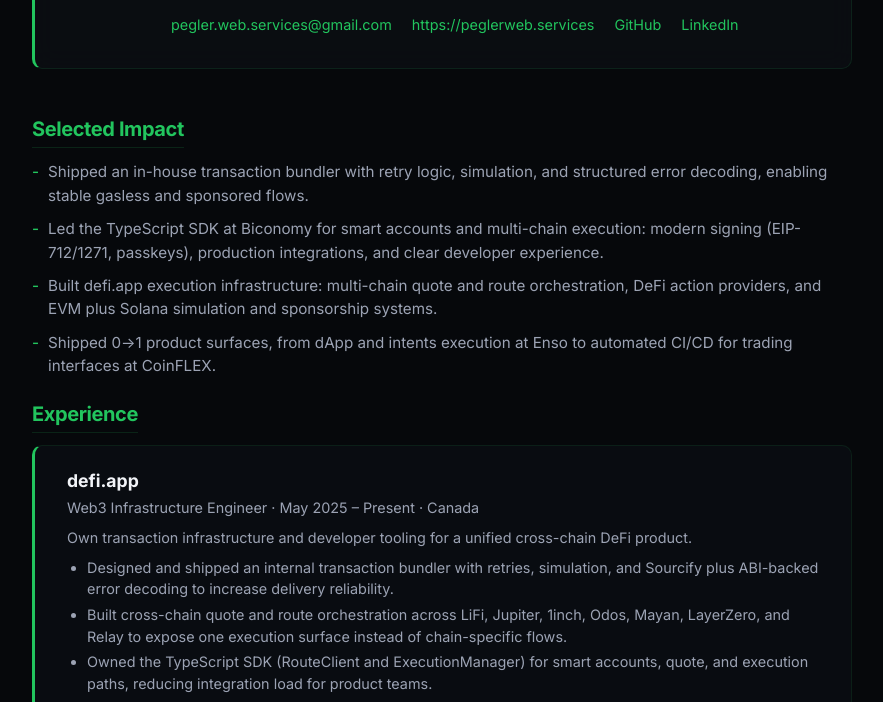
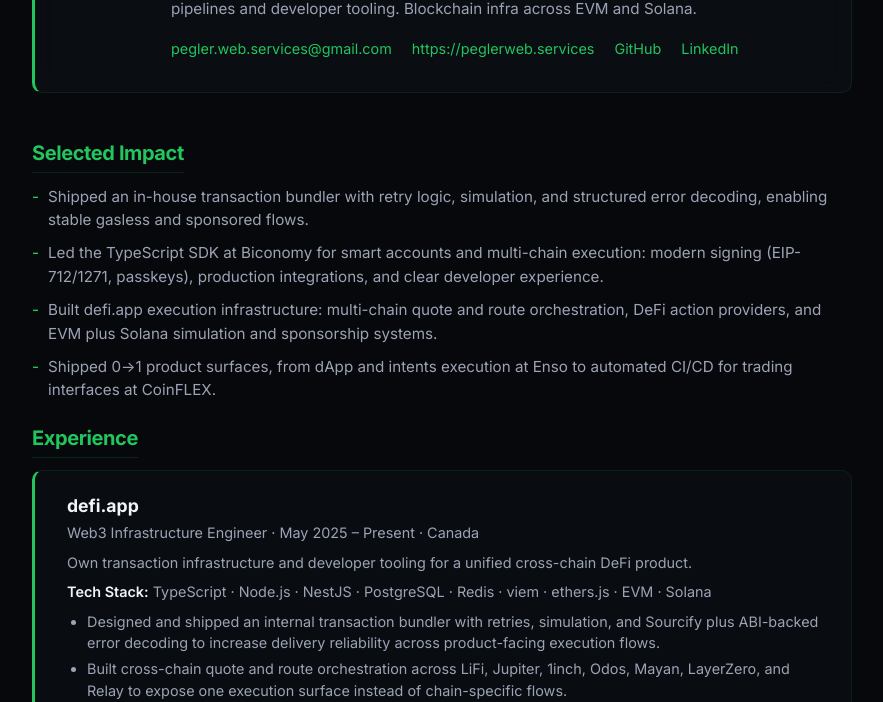
Before and after one commit to joepegler/pegler.web.services, a website: page resume.html in a window 1280 px wide. Shown: the part 416-1118 px from the top of the page, without its empty margins (198-1081 px from the left). Drawn offline with Linux system fonts and the light colour scheme.

Commit message:
chore: reframe as full stack

```diff
--- a/resume.css
+++ b/resume.css
@@ -125,6 +125,7 @@
 .resume-contact,
 .resume-job-meta,
 .resume-job-summary,
+.resume-job-stack,
 .resume-job-highlights,
 .resume-selected-impact-list {
   overflow-wrap: anywhere;
@@ -218,6 +219,18 @@
   color: var(--text-secondary);
   line-height: 1.5;
   margin: 0 0 0.5rem;
+}
+
+.resume-job-stack {
+  font-size: 0.9rem;
+  color: var(--text-secondary);
+  line-height: 1.5;
+  margin: 0 0 0.5rem;
+}
+
+.resume-job-stack strong {
+  color: var(--text-primary);
+  font-weight: 600;
 }
 
 .resume-job-highlights {
@@ -342,6 +355,7 @@
 
   .resume-job-meta,
   .resume-job-summary,
+  .resume-job-stack,
   .resume-selected-impact-list li,
   .resume-job-highlights {
     font-size: 0.85rem;
@@ -449,6 +463,7 @@
   .resume-summary,
   .resume-job-meta,
   .resume-job-summary,
+  .resume-job-stack,
   .resume-selected-impact-list li,
   .resume-job-highlights,
   .resume-skills-list li,
--- a/resume.js
+++ b/resume.js
@@ -198,6 +198,7 @@
       const dateRange = formatDateRange(entry);
       const location = entry.location || "";
       const summary = entry.summary || "";
+      const techStack = Array.isArray(entry.techStack) ? entry.techStack : [];
       const highlights = entry.highlights || [];
 
       html += '<article class="resume-job resume-job-card">';
@@ -208,6 +209,17 @@
       html += `<p class="resume-job-meta">${metaParts.join(" · ")}</p>`;
       if (summary)
         html += `<p class="resume-job-summary">${escapeHtml(summary)}</p>`;
+      if (techStack.length) {
+        const stack = techStack
+          .map(function (item) {
+            return item && item.trim ? item.trim() : String(item);
+          })
+          .filter(Boolean)
+          .map(escapeHtml)
+          .join(" · ");
+        if (stack)
+          html += `<p class="resume-job-stack"><strong>Tech Stack:</strong> ${stack}</p>`;
+      }
       if (highlights.length) {
         html += '<ul class="resume-job-highlights">';
         highlights.forEach(function (h) {
--- a/resume.json
+++ b/resume.json
@@ -1,11 +1,11 @@
 {
   "basics": {
     "name": "Joe Pegler",
-    "label": "Transaction infrastructure · Execution systems · SDKs",
+    "label": "Full-stack engineer · Transaction infrastructure · SDKs",
     "image": "https://avatars3.githubusercontent.com/u/4627587?v=4",
     "email": "pegler.web.services@gmail.com",
     "url": "https://peglerweb.services",
-    "summary": "Infrastructure engineer focused on protocol and transaction systems end to end: SDKs, execution pipelines, developer tooling, backend and integration surfaces. Blockchain infra across EVM and Solana. Used to 0→1 environments and high-ownership roles.",
+    "summary": "Full-stack engineer with production experience across backend, frontend, mobile, and SDK systems, with a current focus on transaction infrastructure and execution. I build from 0 to 1 across product and platform layers, from UI and mobile surfaces to backend pipelines and developer tooling. Blockchain infra across EVM and Solana.",
     "website": "https://peglerweb.services",
     "profiles": [
       { "network": "GitHub", "username": "joepegler", "url": "https://github.com/joepegler" },
@@ -30,11 +30,22 @@
       "isCurrentRole": true,
       "start": { "year": 2025, "month": 5 },
       "end": {},
+      "techStack": [
+        "TypeScript",
+        "Node.js",
+        "NestJS",
+        "PostgreSQL",
+        "Redis",
+        "viem",
+        "ethers.js",
+        "EVM",
+        "Solana"
+      ],
       "summary": "Own transaction infrastructure and developer tooling for a unified cross-chain DeFi product.",
       "highlights": [
-        "Designed and shipped an internal transaction bundler with retries, simulation, and Sourcify plus ABI-backed error decoding to increase delivery reliability.",
+        "Designed and shipped an internal transaction bundler with retries, simulation, and Sourcify plus ABI-backed error decoding to increase delivery reliability across product-facing execution flows.",
         "Built cross-chain quote and route orchestration across LiFi, Jupiter, 1inch, Odos, Mayan, LayerZero, and Relay to expose one execution surface instead of chain-specific flows.",
-        "Owned the TypeScript SDK (RouteClient and ExecutionManager) for smart accounts, quote, and execution paths, reducing integration load for product teams.",
+        "Owned the TypeScript SDK (RouteClient and ExecutionManager) for smart accounts, quote, and execution paths, reducing integration load for frontend and backend product teams.",
         "Delivered EVM plus Solana simulation and sponsorship infrastructure, including Jito-aware validation, enabling sponsored transactions across both ecosystems."
       ]
     },
@@ -50,6 +61,17 @@
       "isCurrentRole": false,
       "start": { "year": 2023, "month": 12 },
       "end": { "year": 2025, "month": 5 },
+      "techStack": [
+        "TypeScript",
+        "Node.js",
+        "Bun",
+        "viem",
+        "Safe",
+        "EIP-712",
+        "EIP-1271",
+        "Passkeys",
+        "Vitest"
+      ],
       "summary": "Owned the core developer SDK for smart accounts and multi-chain execution.",
       "highlights": [
         "Led architecture and API design for the flagship TypeScript SDK used by teams building smart-account and execution products.",
@@ -70,6 +92,15 @@
       "isCurrentRole": false,
       "start": { "year": 2021, "month": 7 },
       "end": { "year": 2023, "month": 11 },
+      "techStack": [
+        "TypeScript",
+        "React",
+        "Node.js",
+        "Graph Protocol",
+        "Solidity",
+        "EVM",
+        "Docker"
+      ],
       "summary": "Led 0 to 1 delivery of Enso's client dApp and execution stack.",
       "highlights": [
         "Owned end-to-end delivery of the primary Ethereum dApp, from frontend experience to backend execution, while requirements and product scope were still moving.",
@@ -89,6 +120,14 @@
       "isCurrentRole": false,
       "start": { "year": 2019, "month": 8 },
       "end": { "year": 2021, "month": 7 },
+      "techStack": [
+        "TypeScript",
+        "React",
+        "React Native",
+        "Node.js",
+        "CI/CD",
+        "GitHub Actions"
+      ],
       "summary": "Led the trading interface and deployment system for the live exchange product.",
       "highlights": [
         "Led delivery of the platform's trading UI, owning architecture, core feature rollout, and engineering standards across a small team.",
```
